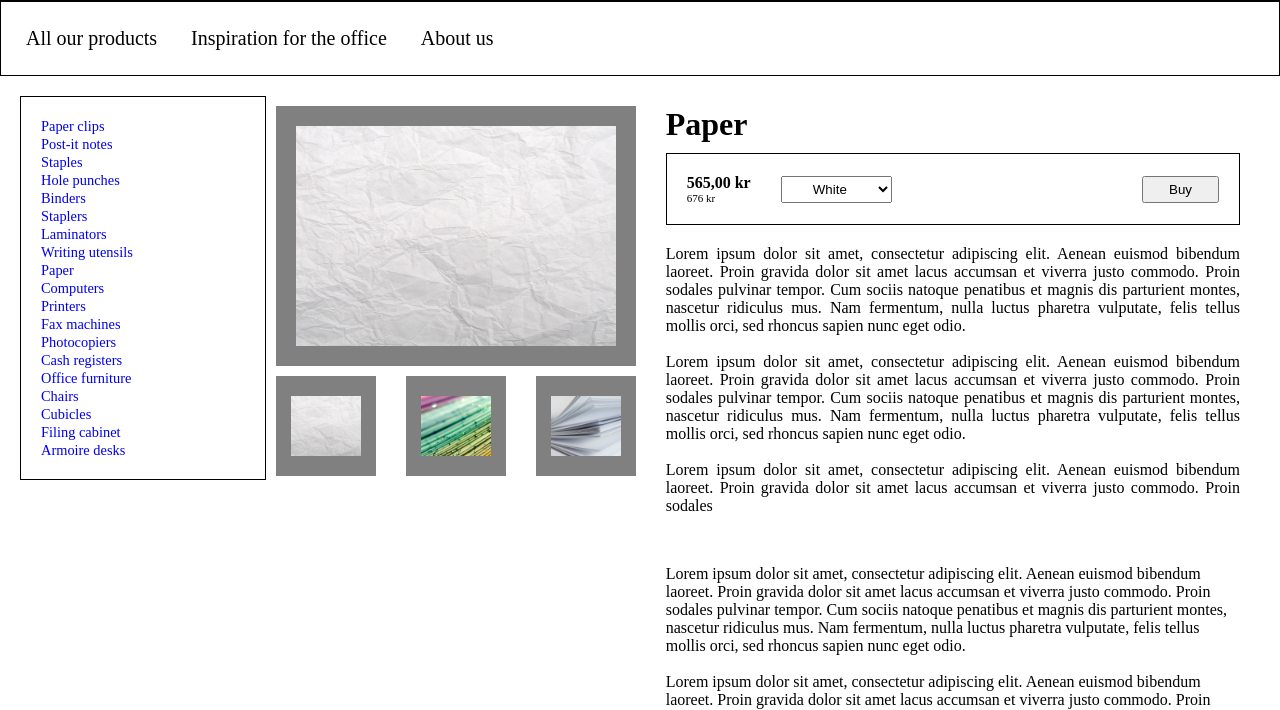
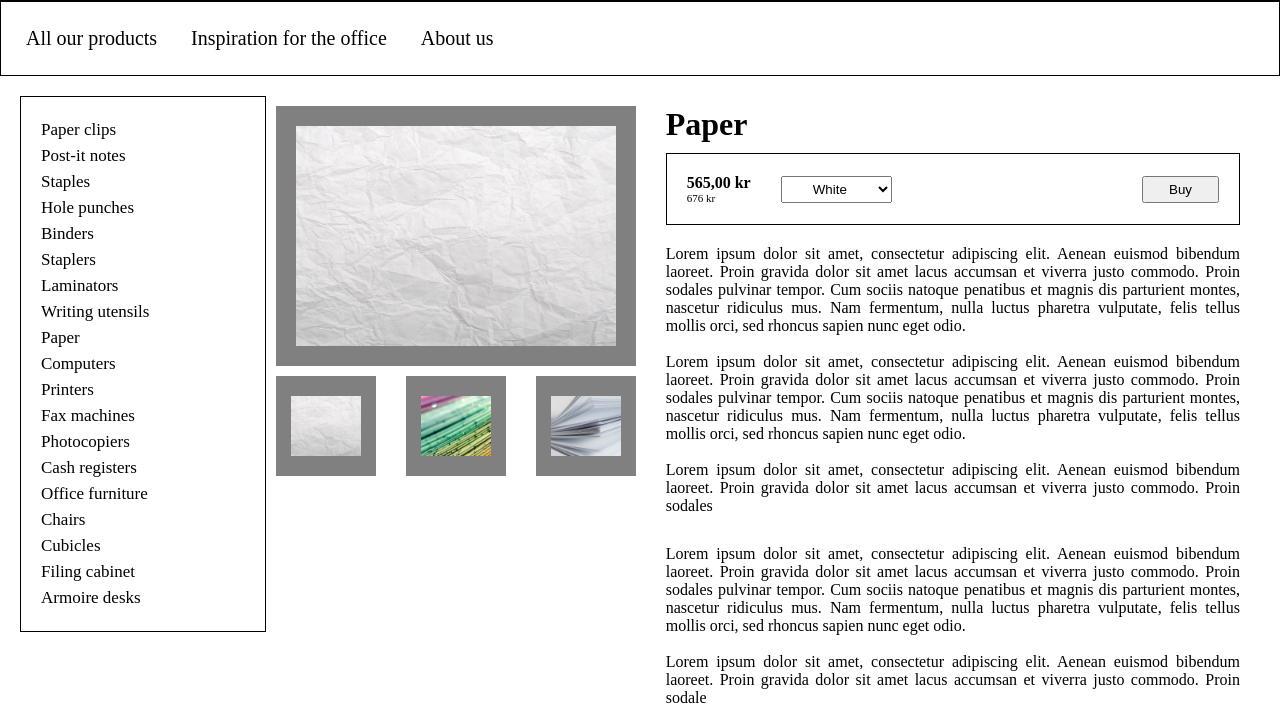
Before and after one commit to Amanpreet121/Testwebsite, a plain HTML site: page index.html in a window 1280 px wide. Both pictures are taken after a click on the button "Read More". Shown: the part 89-799 px from the top of the page. Drawn offline with Linux system fonts and the light colour scheme.

Commit message:
Styles Updated

```diff
--- a/office.css
+++ b/office.css
@@ -6,7 +6,7 @@
 
 body{
 	overflow-x: hidden;
-	font-family: 'sans-serif';
+	font-family: 'Sans-serif';
 }
 
 .navbar {
@@ -57,12 +57,14 @@ input {
 
 .main-nav3 li{
     list-style: none;
+    padding: 3px 0;
 }
 .main-nav3 li a{
     padding: 5px 0;
     text-decoration: none;
-    font-size: 90%;
-    font-weight: 100;
+    font-size: 17px;
+    font-weight: 300;
+    color: black;
 }
 .main-nav3 li a:hover{
     border-bottom: 2px solid black;
@@ -153,7 +155,7 @@ input {
 
 #hidden-text {
     display: none;
-    padding: 20px;
+    text-align: justify;
 }
 
 #readmore {
@@ -209,7 +211,13 @@ footer {
 
 .main-nav2 li a {
     text-decoration: none;
+    color: black;
 }
+
+.main-nav2 li a:hover{
+    border-bottom: 1px solid black;
+}
+
 .list2 {
     margin-left: 27px;
 }
@@ -284,6 +292,10 @@ li .fa {
         display: none;
     }
 
+    #hidden-text {
+        padding: 0 20px;
+        text-align: justify;
+    }
     .main-nav{
         padding: 25px;
         border: 1px solid black;
```
